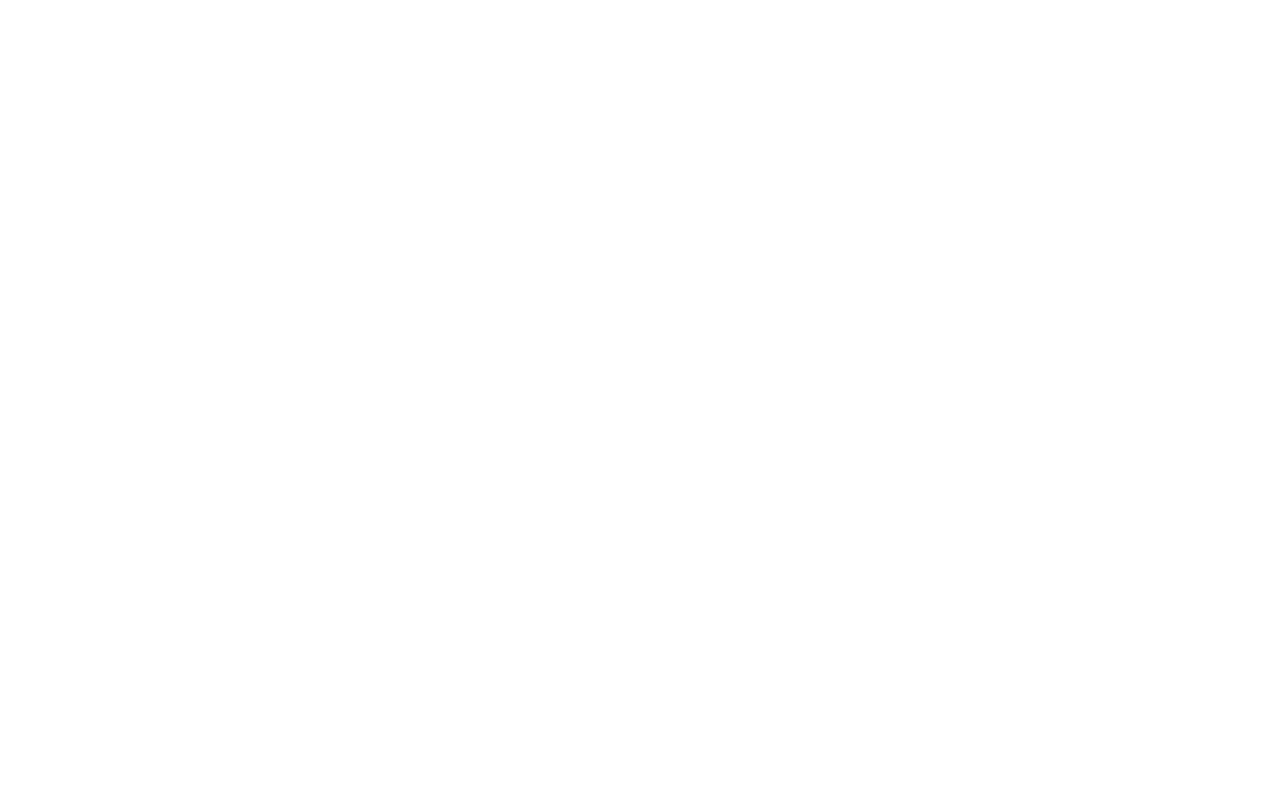
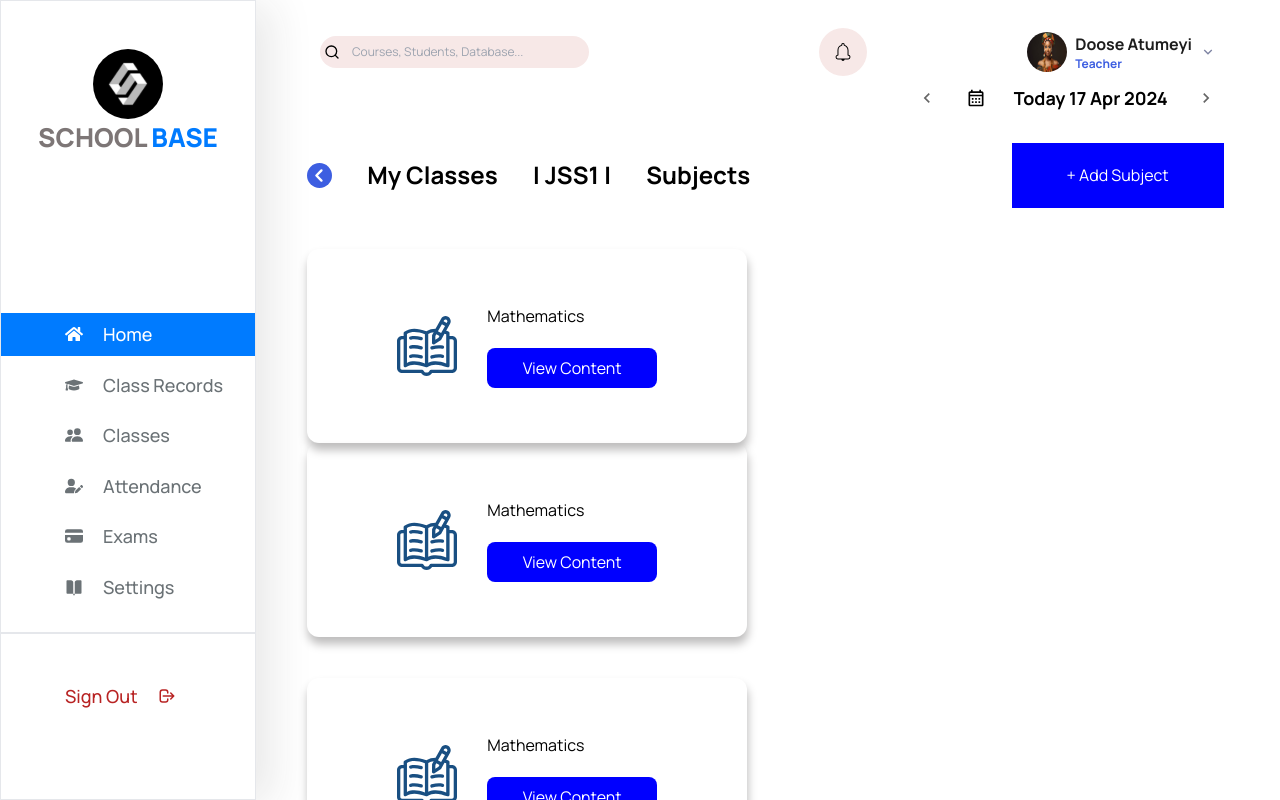
Before and after one commit to claire256/SchoolBaseProject, a React (Vite) app: page /teacher/dashboard/classes/myclasses/addsubject in a window 1280 px wide. Before the commit this address had no page. Built offline with nearby package versions, Linux system fonts and the light colour scheme.

Commit message:
Feat: aadd Add Suject page

```diff
--- a/src/App.jsx
+++ b/src/App.jsx
@@ -35,6 +35,7 @@
 import EmailVerification from './pages/web-site/EmailVerification';
 import ConfirmEmail from './pages/web-site/ConfirmEmail';
 import MyClasses from './components/teachers-dashboard/Classes/MyClasses';
+import AddSubject from './components/teachers-dashboard/Classes/AddSubject';
 
 function App() {
   return (
@@ -77,6 +78,7 @@
         />
         <Route path='/teacher/dashboard/classes' element={<Classes />} />
         <Route path='/teacher/dashboard/classes/myclasses' element={<MyClasses/>}/>
+        <Route path='/teacher/dashboard/classes/myclasses/addsubject' element={<AddSubject/>}/>
         <Route path='/teacher/dashboard/attendance' element={<ClassRegister />} />
         <Route path='/teacher/dashboard/attendance/classlist' element={<ClassList />} />
         <Route path='/teacher/dashboard/exams' element={<Exams />} />
--- a/src/assets/index.js
+++ b/src/assets/index.js
@@ -76,6 +76,7 @@
 import instagramIcon from "../assets/images/instagram.png";
 import utubeIcon from "../assets/images/youtube.png";
 import slimArrow from "../assets/images/slimArrow.svg";
+import book from "../assets/images/book.svg";
 
 
 export {
@@ -157,4 +158,5 @@
   utubeIcon,
   instagramIcon,
   slimArrow,
+  book,
 };
--- /dev/null
+++ b/src/components/teachers-dashboard/Classes/AddSubject.jsx
@@ -0,0 +1,54 @@
+import React, { useState } from "react";
+import Sidebar from "../Sidebar";
+import Header from "../Header";
+import { FaBars, FaTimes } from "react-icons/fa";
+import { chevleft } from "../../../assets";
+import "../../../styles/teacherdashboard/AddSubject.css";
+import Subject from "./Subject";
+import Back from "./Back";
+
+const AddSubject = ()=>{
+    const [isOpen, setIsOpen] = useState(false);
+    return(
+        <div className="flex flex-row h-screen">
+        <Sidebar isOpen={isOpen} />
+       <div className="lgss:w-4/5 w-full lgss:overflow-auto">
+      <div className="flex justify-between w-full">
+      <Header />
+      <div className="lgss:hidden pt-5 px-[5%]">
+        {isOpen ? (
+          <FaTimes
+            onClick={() => setIsOpen(false)}
+            className="cursor-pointer text-secondary text-xl"
+          />
+        ) : (
+          <FaBars
+            onClick={() => setIsOpen(true)}
+            className=" cursor-pointer text-secondary text-xl"
+          />
+        )}
+      </div>
+    </div>
+    <div className="sub-sec">
+           <div className="chevimg-sub">
+             <img src={chevleft} className="chevsub"/>
+             <h2 className="subheader">My Classes</h2>
+             <p className="subheader">| JSS1 |</p>
+             <p className="subheader">Subjects</p>
+            </div>
+            <button className="sub-btn">+ Add Subject</button>
+       </div>
+       <div className="subject-display">
+       <Subject/>
+       <Subject/>
+       </div>
+       <div className="subject-display">
+       <Subject/>
+       <Subject/>
+       </div>
+       <Back className="sub-back"/>
+    </div>
+    </div>
+    )
+}
+export default AddSubject;
--- a/src/components/teachers-dashboard/Classes/MyClasses.jsx
+++ b/src/components/teachers-dashboard/Classes/MyClasses.jsx
@@ -6,6 +6,7 @@
 import { chevleft } from "../../../assets";
 import MyClassesCard from "./MyClassesCard";
 import Back from "./Back";
+import { Link } from "react-router-dom";
 
 const MyClasses = ()=>{
     const [isOpen, setIsOpen] = useState(false);
@@ -46,7 +47,9 @@
            <MyClassesCard/>
            <MyClassesCard/>
        </div>
+       <Link to="/teacher/dashboard/classes/myclasses/addsubject">
        <div className="backcomp-div"><Back className="back-comp"/></div>
+       </Link>
        </div>
        </div>
    )
--- /dev/null
+++ b/src/components/teachers-dashboard/Classes/Subject.jsx
@@ -0,0 +1,15 @@
+import { book } from "../../../assets";
+import "../../../styles/teacherdashboard/Subject.css";
+
+const Subject = ()=>{
+    return(
+        <div className="sub-card">
+          <img src={book} className="sub-image"/>
+          <div className="btn-display">
+              <p>Mathematics</p>
+              <button className="blue-btn">View Content</button>
+          </div>
+        </div>
+    )
+}
+export default Subject;
--- /dev/null
+++ b/src/styles/teacherdashboard/AddSubject.css
@@ -0,0 +1,54 @@
+.subheader{
+    display: block;
+    font-size: 1.5em;
+    font-weight: bold;
+}
+.sub-btn{
+    width:212px ;
+    height: 65px;
+    color: white;
+    background-color: blue;
+}
+.sub-sec{
+    display: flex;
+    justify-content: space-between;
+    align-content: center;
+    padding-left: 5%;
+    padding-right: 5.5%;
+    padding-top: 3%;
+    flex-wrap: wrap;
+}
+.chevimg-sub{
+    display: flex;
+    gap: 7%;
+    align-items: center;
+    width: 500px;
+}
+   .chevsub{
+    width: 25px;
+    height: 25px;
+    align-items: center;
+    background-color:#3D5EE1 ;
+    border-radius: 70%;
+}
+.subject-display{
+    padding-left: 5%;
+    display: flex;
+    flex-wrap: wrap;
+    gap: 10%;
+    padding-top: 4%;
+}
+.sub-back{
+    cursor: pointer;
+}
+
+@media (max-width: 480px) {
+    .sub-btn{
+        width: 170px ;
+        height:50px ;
+        font-size: 14px;
+    }
+    .subheader{
+        font-size: 1.2em;
+    }
+}
--- a/src/styles/teacherdashboard/Back.css
+++ b/src/styles/teacherdashboard/Back.css
@@ -12,4 +12,5 @@
     display: flex;
     justify-content: center;
     align-items: center;
+    cursor: pointer;
 }
--- /dev/null
+++ b/src/styles/teacherdashboard/Subject.css
@@ -0,0 +1,40 @@
+.sub-card{
+    display: flex;
+    width: 440px;
+    height: 194px;
+    border-radius: 12px;
+    box-shadow: 1px 7px 10px #bdbcbc;
+    display: flex;
+    justify-content: center;
+    align-items: center;
+    gap: 30px;
+}
+.blue-btn{
+    width:170px ;
+    height:40px ;
+    background: blue;
+    color: white;
+    border-radius: 8px;
+}
+.sub-image{
+    width: 60px;
+}
+.btn-display{
+    display: flex;
+    gap : 20px;
+    flex-direction: column;
+}
+
+@media (max-width: 480px) {
+    .sub-card{
+        width: 350px;
+        font-size: 14px;
+        height: 180px;
+    }
+    .blue-btn{
+        width: 140px;
+    }
+    .sub-image{
+        width: 50px;
+    }
+}
```
Also changed, not shown: src/assets/images/book.svg (added).
